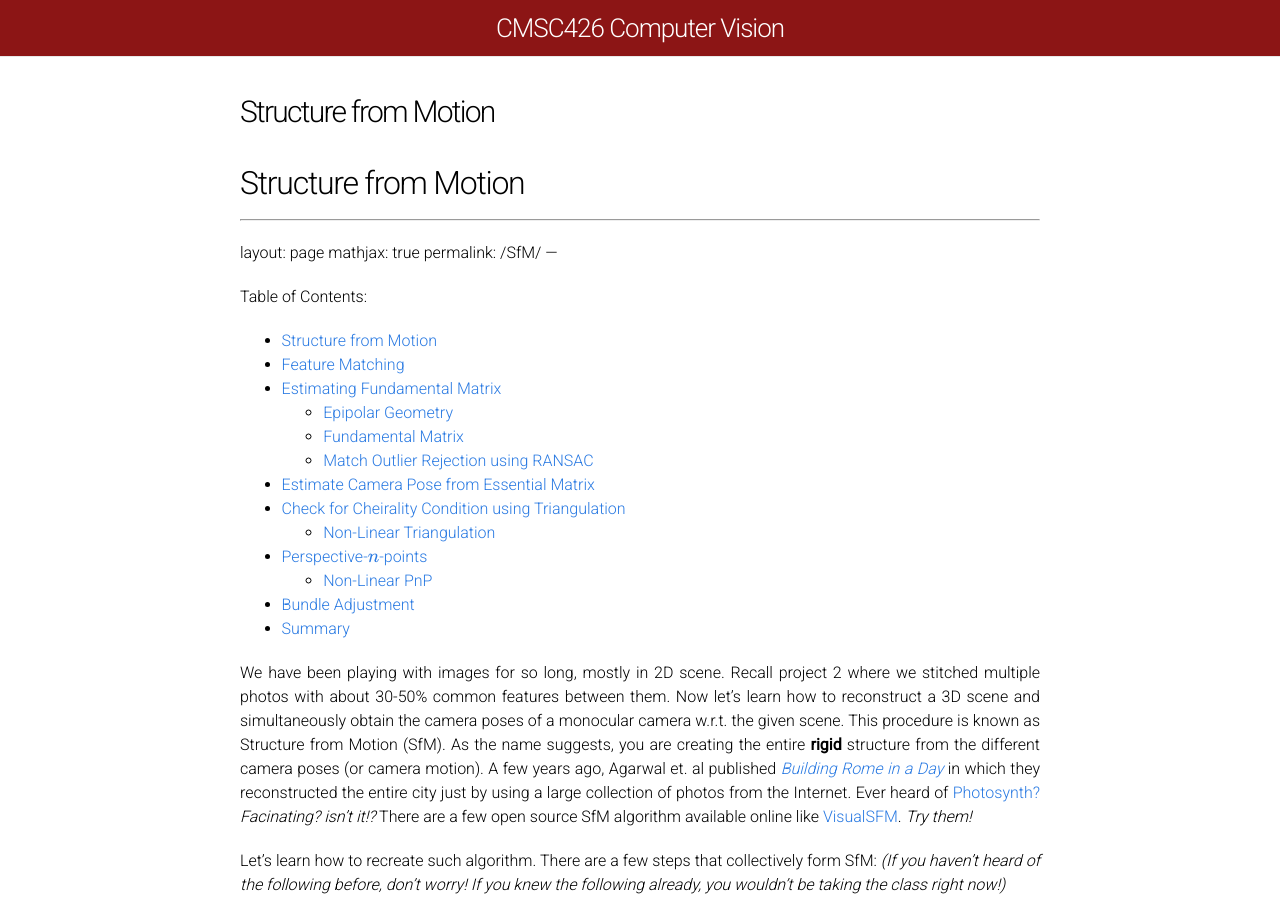
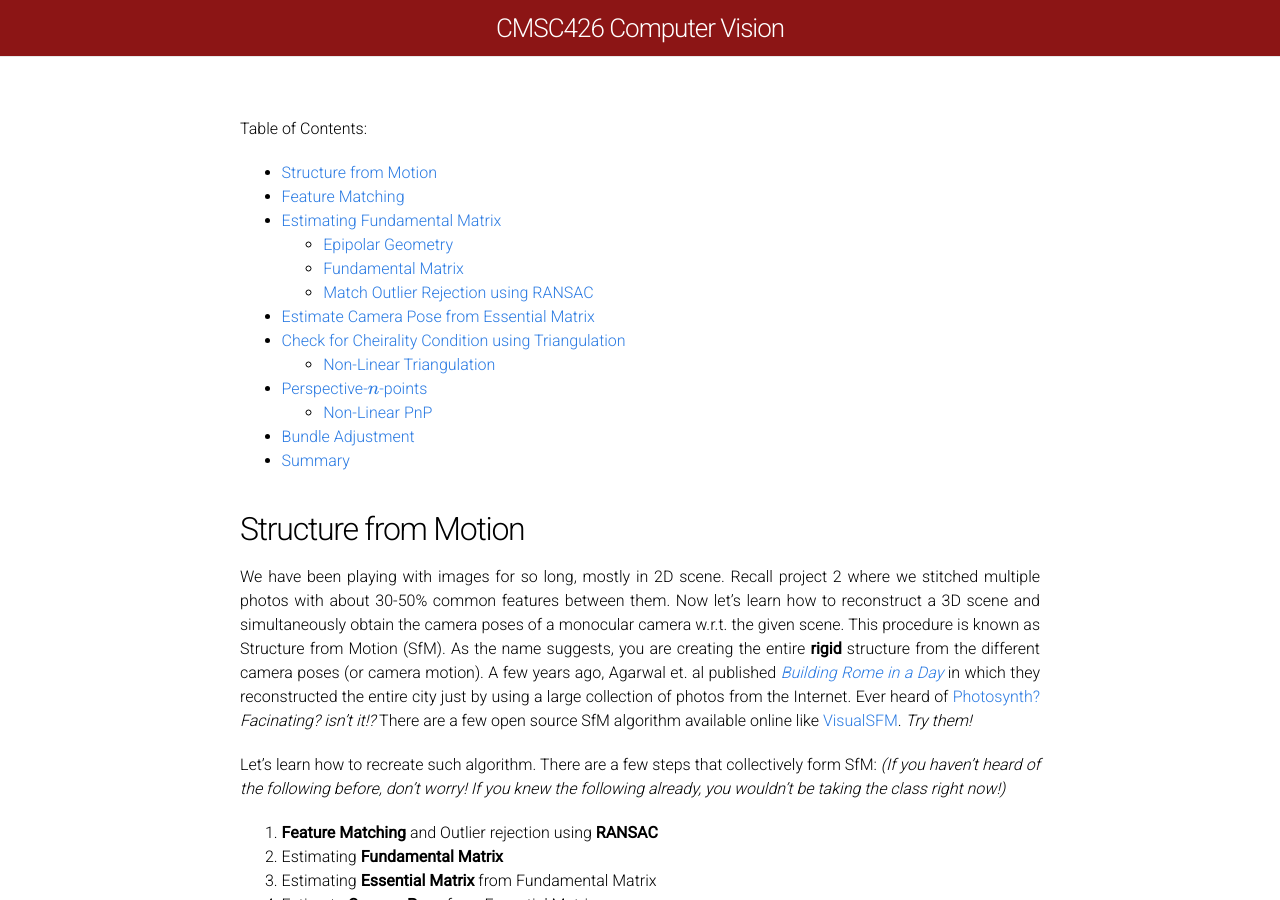
Before and after one commit to cmsc426/cmsc426.github.io, a Jekyll site: the page built from SfM.md, in a window 1280 px wide and 900 px high. Built offline with Jekyll 4.4.1, drawn with Linux system fonts in a browser that asks for light colours; our own code applies the rules of GitHub Pages for plain Markdown files; formulas are drawn with MathJax 3.

Commit message:
Update SfM.md

```diff
--- a/SfM.md
+++ b/SfM.md
@@ -1,12 +1,10 @@
-## Structure from Motion
-
 ---
 layout: page
 mathjax: true
 permalink: /SfM/
 ---
+Table of Contents:
 
-Table of Contents:
 - [Structure from Motion](#SfM)
 - [Feature Matching](#featmatch)
 - [Estimating Fundamental Matrix](#estfundmatrix)
```
Also changed, not shown: other parts of SfM.md (+1 -0 lines).
